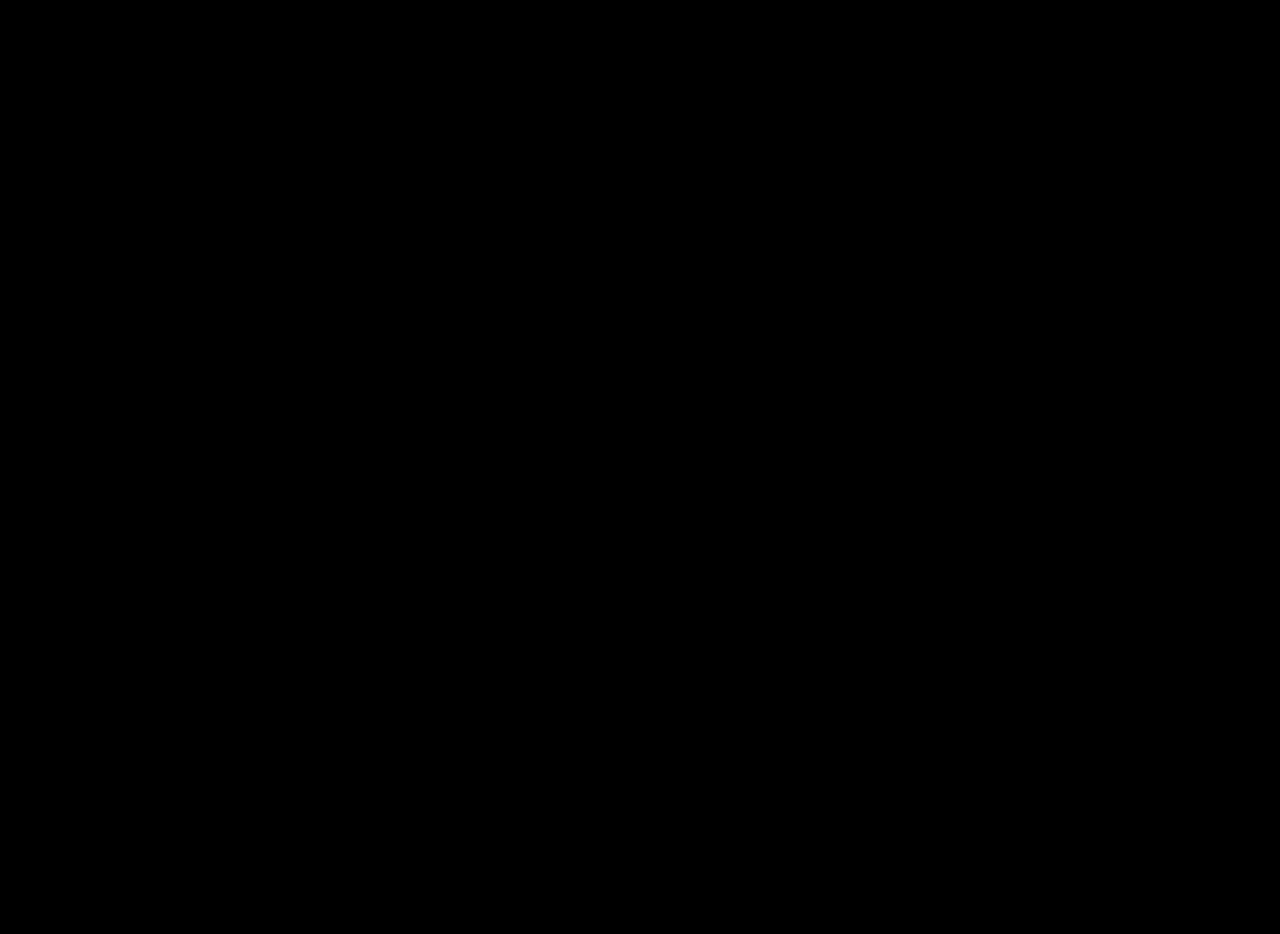
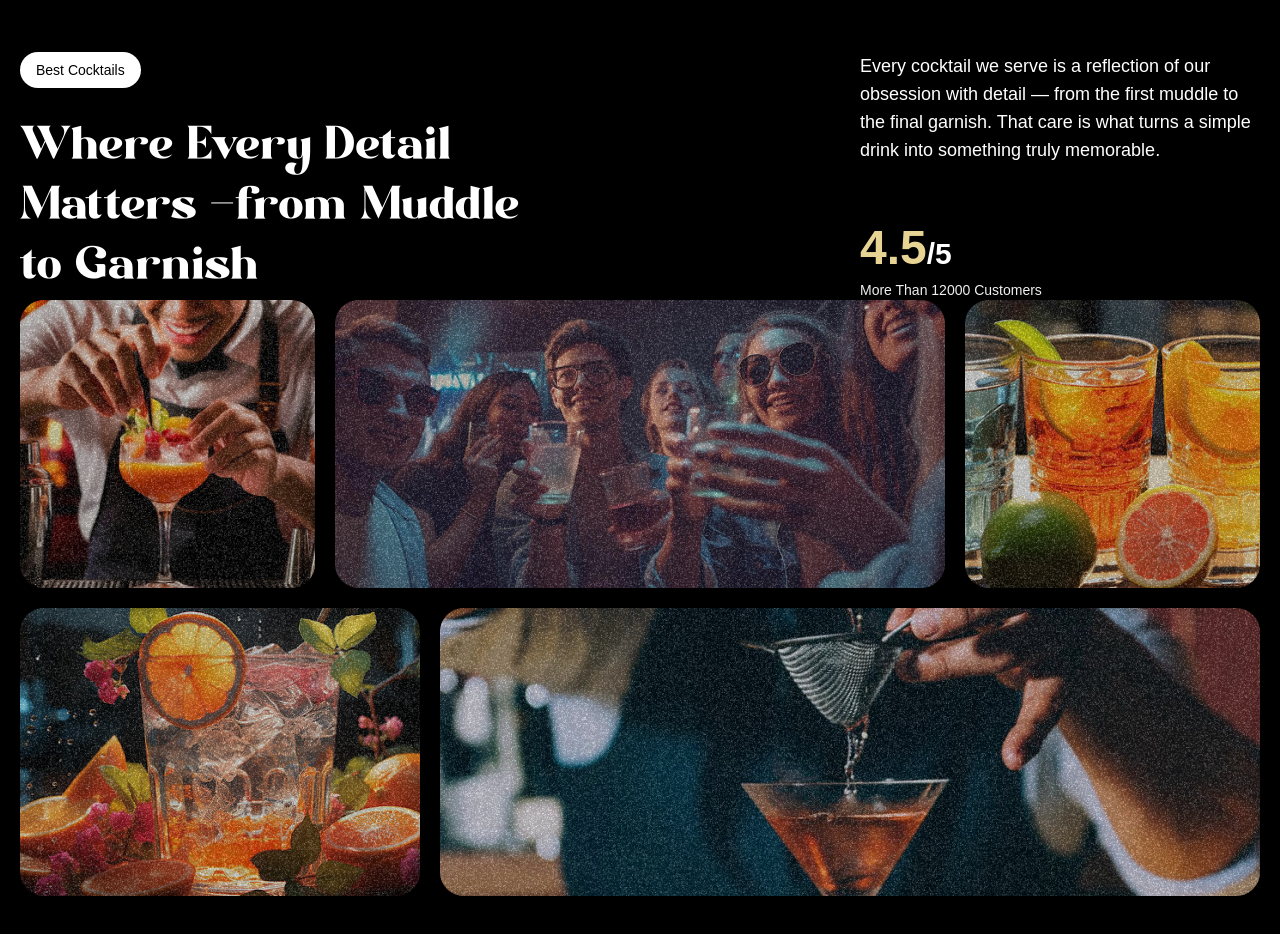
Before and after one commit to satvikmishra44/Cocktail, a React (Vite) app: page / in a window 1280 px wide. Shown: the part 1660-2594 px from the top of the page. Before the commit the page ends 2400 px from the top, so only its background shows below. Built offline with nearby package versions, Linux system fonts and the light colour scheme; a web font is replaced by a local one.

Commit message:
Completed About Section

```diff
--- a/src/App.jsx
+++ b/src/App.jsx
@@ -4,6 +4,7 @@
 import Navbar from './components/Navbar';
 import Hero from './components/Hero';
 import Cocktails from './components/Cocktails';
+import About from './components/About';
 
 function App() {
   return (
@@ -11,6 +12,7 @@
       <Navbar />
       <Hero />
       <Cocktails />
+      <About />
       <div className='h-dvh'></div>
     </main>
   );
--- /dev/null
+++ b/src/components/About.jsx
@@ -0,0 +1,83 @@
+import { useGSAP } from '@gsap/react';
+import gsap from 'gsap';
+import { ScrollTrigger, SplitText } from 'gsap/all';
+import React from 'react';
+
+function About() {
+
+    gsap.registerPlugin(ScrollTrigger);
+
+    useGSAP(() => {
+        const titlesplit = SplitText.create('#about h2', {type: 'words'});
+
+        const tl = gsap.timeline({
+            scrollTrigger: {
+                trigger: '#about',
+                top: 'top center'
+            }
+        })
+
+        tl.from(titlesplit.words, {
+            opacity: 0, duration: 1, yPercent: 100, ease: "expo.out", stagger: 0.05
+        }).from('.top-grid div, .bottom-grid div', {
+            opacity: 0, duration: 1, ease: 'power1.inOut', stagger: 0.04
+        }, '-=0.5')
+
+    })
+    return (
+        <div id='about'>
+            <div className='mb-16 md:px-0 px-5'>
+                <div className='content'>
+                <div className='md:col-span-8'>
+                    <p className='badge'>Best Cocktails</p>
+                    <h2>Where Every Detail Matters <span className='text-white'>-</span>
+                    from Muddle to Garnish</h2>
+                </div>
+
+                <div className='sub-content'>
+                    <p>
+                        Every cocktail we serve is a reflection of our obsession with detail — from the first muddle to the final garnish. That care is what turns a simple drink into something truly memorable.
+                    </p>
+
+                    <div>
+                        <p className='md:text-3xl text-xl font-bold'>
+                            <span>4.5</span>/5
+                        </p>
+                        <p className='text-sm text-white-100'>More Than 12000 Customers</p>
+                    </div>
+                </div>
+                </div>
+
+                <div className='top-grid'>
+                    <div className='md:col-span-3'>
+                        <div className='noisy' />
+                        <img src="/images/abt1.png" />
+                    </div>
+                    <div className='md:col-span-6'>
+                        <div className='noisy' />
+                            <img src="/images/abt2.png" />
+                    </div>
+                    <div className='md:col-span-3'>
+                        <div className='noisy' />
+                            <img src="/images/abt3.png" />
+                    </div>
+                </div>
+
+                <div className='bottom-grid'>
+                    <div className='md:col-span-4'>
+                        <div className='noisy' />
+                            <img src="/images/abt4.png" />
+                    </div>
+                    <div className='md:col-span-8'>
+                        <div className='noisy' />
+                            <img src="/images/abt5.png" />
+                    </div>
+                </div>
+
+            </div>
+
+        </div>
+    );
+}
+
+export default About;
```
